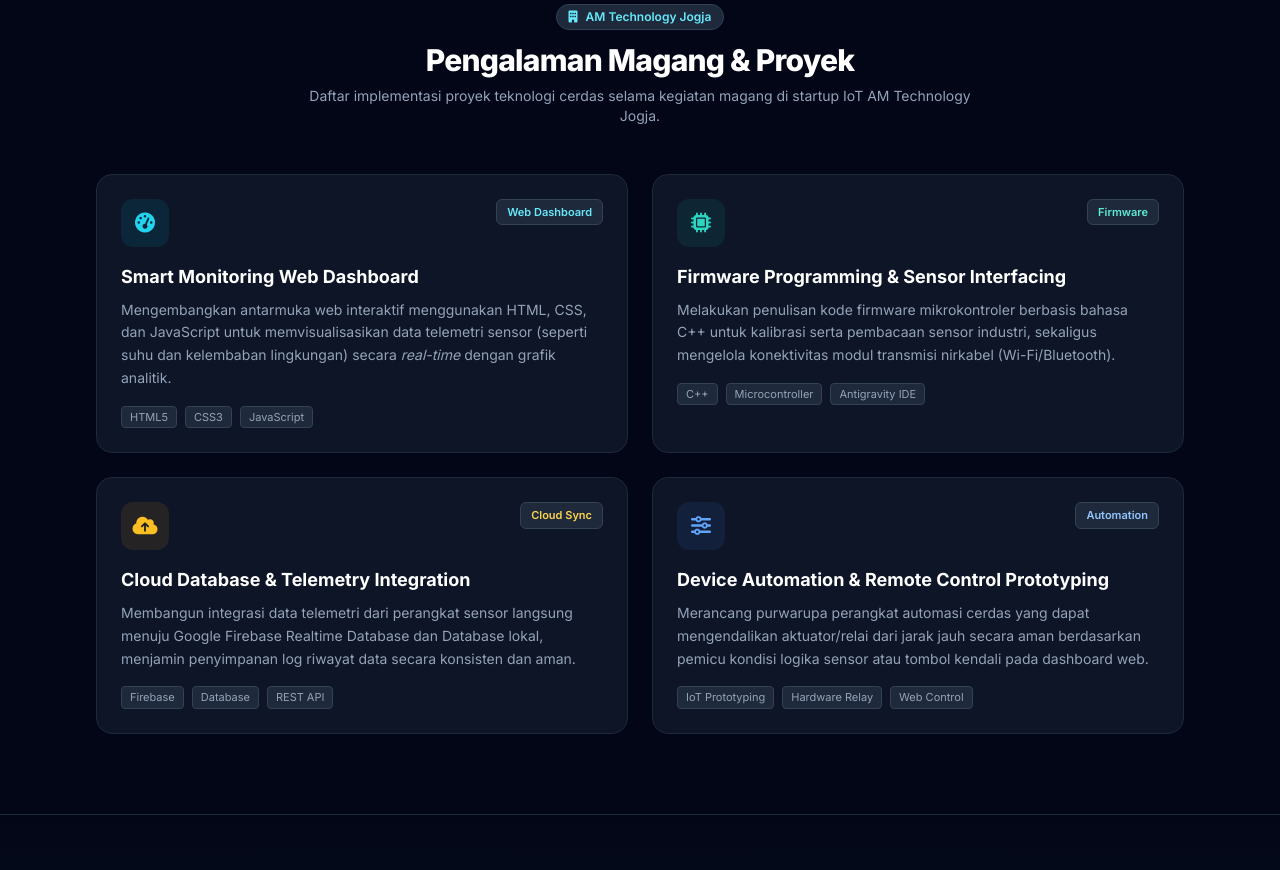
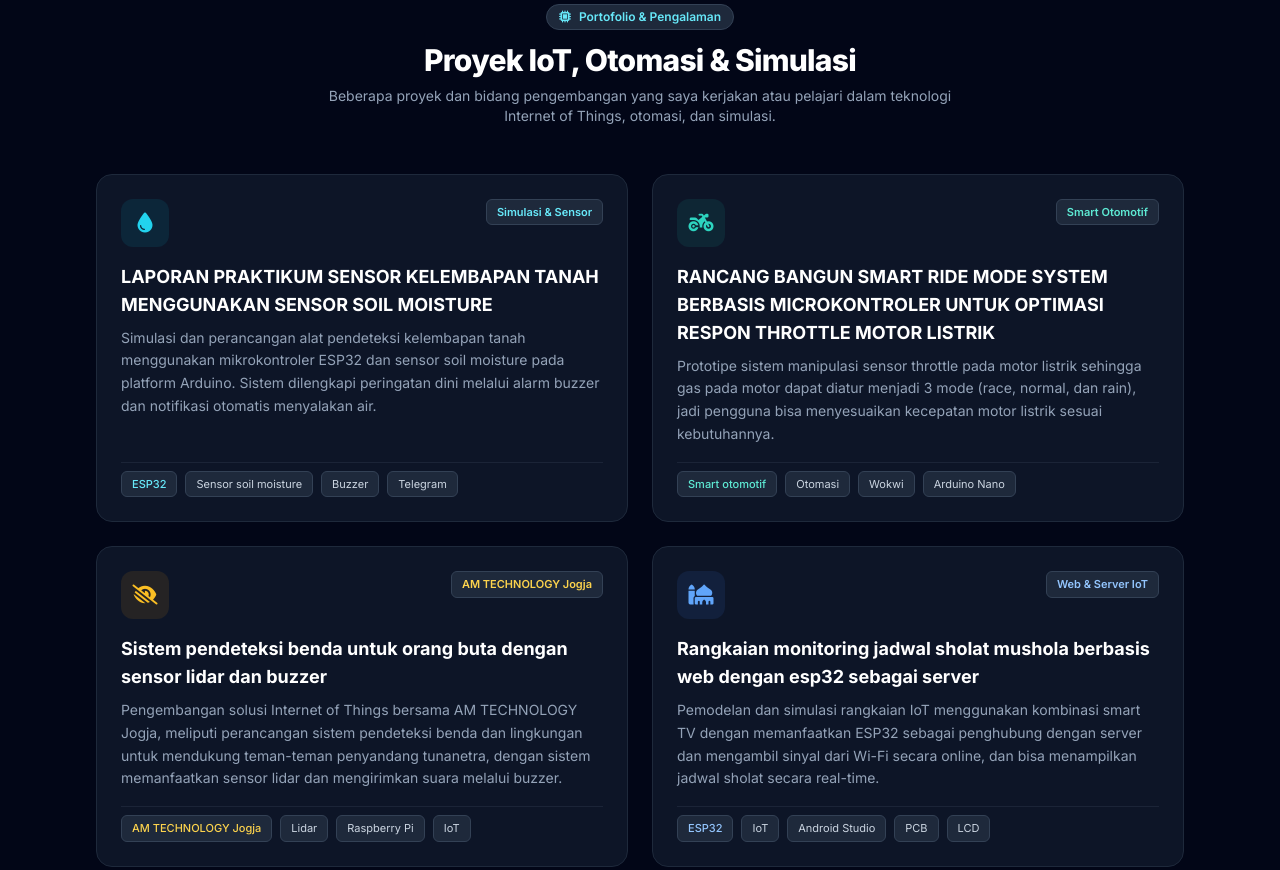
Before and after one commit to ok112r/landing-page-profil, a plain HTML site: page index.html in a window 1280 px wide. Shown: the part 1938-2808 px from the top of the page. Drawn offline with nearby package versions, Linux system fonts and the light colour scheme.

Commit message:
update: isi bagian proyek & pengalaman IoT, Otomasi & Simulasi

```diff
--- a/index.html
+++ b/index.html
@@ -291,97 +291,110 @@
       <div id="portfolio" class="pt-8">
         <div class="text-center max-w-2xl mx-auto mb-12">
           <div class="inline-flex items-center gap-2 px-3 py-1 rounded-full bg-slate-800 text-cyan-300 text-xs font-semibold mb-3 border border-slate-700">
-            <i class="fa-solid fa-building"></i>
-            AM Technology Jogja
+            <i class="fa-solid fa-microchip"></i>
+            Portofolio &amp; Pengalaman
           </div>
-          <h3 class="text-3xl font-extrabold text-white tracking-tight">Pengalaman Magang & Proyek</h3>
-          <p class="text-slate-400 text-sm mt-2">Daftar implementasi proyek teknologi cerdas selama kegiatan magang di startup IoT AM Technology Jogja.</p>
+          <h3 class="text-3xl font-extrabold text-white tracking-tight">Proyek IoT, Otomasi &amp; Simulasi</h3>
+          <p class="text-slate-400 text-sm mt-2">Beberapa proyek dan bidang pengembangan yang saya kerjakan atau pelajari dalam teknologi Internet of Things, otomasi, dan simulasi.</p>
         </div>
 
         <!-- 4 Projects Grid -->
         <div class="grid grid-cols-1 md:grid-cols-2 gap-6">
 
           <!-- Project 1 -->
-          <div class="p-6 rounded-2xl bg-slate-900/90 border border-slate-800 hover:border-cyan-500/50 transition-all hover:shadow-xl hover:shadow-cyan-500/5 group">
+          <div class="p-6 rounded-2xl bg-slate-900/90 border border-slate-800 hover:border-cyan-500/50 transition-all hover:shadow-xl hover:shadow-cyan-500/5 group flex flex-col justify-between">
+            <div>
               <div class="flex items-start justify-between gap-4 mb-4">
                 <div class="w-12 h-12 rounded-xl bg-cyan-500/10 text-cyan-400 flex items-center justify-center text-xl group-hover:scale-105 transition-transform">
-                <i class="fa-solid fa-gauge-high"></i>
+                  <i class="fa-solid fa-droplet"></i>
                 </div>
-              <span class="text-[11px] font-semibold px-2.5 py-1 rounded-md bg-slate-800 text-cyan-300 border border-slate-700">Web Dashboard</span>
+                <span class="text-[11px] font-semibold px-2.5 py-1 rounded-md bg-slate-800 text-cyan-300 border border-slate-700">Simulasi &amp; Sensor</span>
               </div>
-            <h4 class="text-lg font-bold text-white group-hover:text-cyan-300 transition-colors mb-2">
-              Smart Monitoring Web Dashboard
+              <h4 class="text-base sm:text-lg font-bold text-white group-hover:text-cyan-300 transition-colors mb-2 leading-snug">
+                LAPORAN PRAKTIKUM SENSOR KELEMBAPAN TANAH MENGGUNAKAN SENSOR SOIL MOISTURE
               </h4>
               <p class="text-slate-400 text-sm leading-relaxed mb-4">
-              Mengembangkan antarmuka web interaktif menggunakan HTML, CSS, dan JavaScript untuk memvisualisasikan data telemetri sensor (seperti suhu dan kelembaban lingkungan) secara <em>real-time</em> dengan grafik analitik.
+                Simulasi dan perancangan alat pendeteksi kelembapan tanah menggunakan mikrokontroler ESP32 dan sensor soil moisture pada platform Arduino. Sistem dilengkapi peringatan dini melalui alarm buzzer dan notifikasi otomatis menyalakan air.
               </p>
-            <div class="flex flex-wrap gap-2 text-[11px] text-slate-400">
-              <span class="px-2 py-0.5 rounded bg-slate-800 border border-slate-700">HTML5</span>
-              <span class="px-2 py-0.5 rounded bg-slate-800 border border-slate-700">CSS3</span>
-              <span class="px-2 py-0.5 rounded bg-slate-800 border border-slate-700">JavaScript</span>
+            </div>
+            <div class="flex flex-wrap gap-2 text-[11px] text-slate-400 pt-2 border-t border-slate-800/80">
+              <span class="px-2.5 py-1 rounded-md bg-slate-800 border border-slate-700 text-cyan-300 font-medium">ESP32</span>
+              <span class="px-2.5 py-1 rounded-md bg-slate-800 border border-slate-700 text-slate-300">Sensor soil moisture</span>
+              <span class="px-2.5 py-1 rounded-md bg-slate-800 border border-slate-700 text-slate-300">Buzzer</span>
+              <span class="px-2.5 py-1 rounded-md bg-slate-800 border border-slate-700 text-slate-300">Telegram</span>
             </div>
           </div>
 
           <!-- Project 2 -->
-          <div class="p-6 rounded-2xl bg-slate-900/90 border border-slate-800 hover:border-teal-500/50 transition-all hover:shadow-xl hover:shadow-teal-500/5 group">
+          <div class="p-6 rounded-2xl bg-slate-900/90 border border-slate-800 hover:border-teal-500/50 transition-all hover:shadow-xl hover:shadow-teal-500/5 group flex flex-col justify-between">
+            <div>
               <div class="flex items-start justify-between gap-4 mb-4">
                 <div class="w-12 h-12 rounded-xl bg-teal-500/10 text-teal-400 flex items-center justify-center text-xl group-hover:scale-105 transition-transform">
-                <i class="fa-solid fa-microchip"></i>
+                  <i class="fa-solid fa-motorcycle"></i>
                 </div>
-              <span class="text-[11px] font-semibold px-2.5 py-1 rounded-md bg-slate-800 text-teal-300 border border-slate-700">Firmware</span>
+                <span class="text-[11px] font-semibold px-2.5 py-1 rounded-md bg-slate-800 text-teal-300 border border-slate-700">Smart Otomotif</span>
               </div>
-            <h4 class="text-lg font-bold text-white group-hover:text-teal-300 transition-colors mb-2">
-              Firmware Programming & Sensor Interfacing
+              <h4 class="text-base sm:text-lg font-bold text-white group-hover:text-teal-300 transition-colors mb-2 leading-snug">
+                RANCANG BANGUN SMART RIDE MODE SYSTEM BERBASIS MICROKONTROLER UNTUK OPTIMASI RESPON THROTTLE MOTOR LISTRIK
               </h4>
               <p class="text-slate-400 text-sm leading-relaxed mb-4">
-              Melakukan penulisan kode firmware mikrokontroler berbasis bahasa C++ untuk kalibrasi serta pembacaan sensor industri, sekaligus mengelola konektivitas modul transmisi nirkabel (Wi-Fi/Bluetooth).
+                Prototipe sistem manipulasi sensor throttle pada motor listrik sehingga gas pada motor dapat diatur menjadi 3 mode (race, normal, dan rain), jadi pengguna bisa menyesuaikan kecepatan motor listrik sesuai kebutuhannya.
               </p>
-            <div class="flex flex-wrap gap-2 text-[11px] text-slate-400">
-              <span class="px-2 py-0.5 rounded bg-slate-800 border border-slate-700">C++</span>
-              <span class="px-2 py-0.5 rounded bg-slate-800 border border-slate-700">Microcontroller</span>
-              <span class="px-2 py-0.5 rounded bg-slate-800 border border-slate-700">Antigravity IDE</span>
+            </div>
+            <div class="flex flex-wrap gap-2 text-[11px] text-slate-400 pt-2 border-t border-slate-800/80">
+              <span class="px-2.5 py-1 rounded-md bg-slate-800 border border-slate-700 text-teal-300 font-medium">Smart otomotif</span>
+              <span class="px-2.5 py-1 rounded-md bg-slate-800 border border-slate-700 text-slate-300">Otomasi</span>
+              <span class="px-2.5 py-1 rounded-md bg-slate-800 border border-slate-700 text-slate-300">Wokwi</span>
+              <span class="px-2.5 py-1 rounded-md bg-slate-800 border border-slate-700 text-slate-300">Arduino Nano</span>
             </div>
           </div>
 
           <!-- Project 3 -->
-          <div class="p-6 rounded-2xl bg-slate-900/90 border border-slate-800 hover:border-amber-500/50 transition-all hover:shadow-xl hover:shadow-amber-500/5 group">
+          <div class="p-6 rounded-2xl bg-slate-900/90 border border-slate-800 hover:border-amber-500/50 transition-all hover:shadow-xl hover:shadow-amber-500/5 group flex flex-col justify-between">
+            <div>
               <div class="flex items-start justify-between gap-4 mb-4">
                 <div class="w-12 h-12 rounded-xl bg-amber-500/10 text-amber-400 flex items-center justify-center text-xl group-hover:scale-105 transition-transform">
-                <i class="fa-solid fa-cloud-arrow-up"></i>
+                  <i class="fa-solid fa-eye-low-vision"></i>
                 </div>
-              <span class="text-[11px] font-semibold px-2.5 py-1 rounded-md bg-slate-800 text-amber-300 border border-slate-700">Cloud Sync</span>
+                <span class="text-[11px] font-semibold px-2.5 py-1 rounded-md bg-slate-800 text-amber-300 border border-slate-700">AM TECHNOLOGY Jogja</span>
               </div>
-            <h4 class="text-lg font-bold text-white group-hover:text-amber-300 transition-colors mb-2">
-              Cloud Database & Telemetry Integration
+              <h4 class="text-base sm:text-lg font-bold text-white group-hover:text-amber-300 transition-colors mb-2 leading-snug">
+                Sistem pendeteksi benda untuk orang buta dengan sensor lidar dan buzzer
               </h4>
               <p class="text-slate-400 text-sm leading-relaxed mb-4">
-              Membangun integrasi data telemetri dari perangkat sensor langsung menuju Google Firebase Realtime Database dan Database lokal, menjamin penyimpanan log riwayat data secara konsisten dan aman.
+                Pengembangan solusi Internet of Things bersama AM TECHNOLOGY Jogja, meliputi perancangan sistem pendeteksi benda dan lingkungan untuk mendukung teman-teman penyandang tunanetra, dengan sistem memanfaatkan sensor lidar dan mengirimkan suara melalui buzzer.
               </p>
-            <div class="flex flex-wrap gap-2 text-[11px] text-slate-400">
-              <span class="px-2 py-0.5 rounded bg-slate-800 border border-slate-700">Firebase</span>
-              <span class="px-2 py-0.5 rounded bg-slate-800 border border-slate-700">Database</span>
-              <span class="px-2 py-0.5 rounded bg-slate-800 border border-slate-700">REST API</span>
+            </div>
+            <div class="flex flex-wrap gap-2 text-[11px] text-slate-400 pt-2 border-t border-slate-800/80">
+              <span class="px-2.5 py-1 rounded-md bg-slate-800 border border-slate-700 text-amber-300 font-medium">AM TECHNOLOGY Jogja</span>
+              <span class="px-2.5 py-1 rounded-md bg-slate-800 border border-slate-700 text-slate-300">Lidar</span>
+              <span class="px-2.5 py-1 rounded-md bg-slate-800 border border-slate-700 text-slate-300">Raspberry Pi</span>
+              <span class="px-2.5 py-1 rounded-md bg-slate-800 border border-slate-700 text-slate-300">IoT</span>
             </div>
           </div>
 
           <!-- Project 4 -->
-          <div class="p-6 rounded-2xl bg-slate-900/90 border border-slate-800 hover:border-blue-500/50 transition-all hover:shadow-xl hover:shadow-blue-500/5 group">
+          <div class="p-6 rounded-2xl bg-slate-900/90 border border-slate-800 hover:border-blue-500/50 transition-all hover:shadow-xl hover:shadow-blue-500/5 group flex flex-col justify-between">
+            <div>
               <div class="flex items-start justify-between gap-4 mb-4">
                 <div class="w-12 h-12 rounded-xl bg-blue-500/10 text-blue-400 flex items-center justify-center text-xl group-hover:scale-105 transition-transform">
-                <i class="fa-solid fa-sliders"></i>
+                  <i class="fa-solid fa-mosque"></i>
                 </div>
-              <span class="text-[11px] font-semibold px-2.5 py-1 rounded-md bg-slate-800 text-blue-300 border border-slate-700">Automation</span>
+                <span class="text-[11px] font-semibold px-2.5 py-1 rounded-md bg-slate-800 text-blue-300 border border-slate-700">Web &amp; Server IoT</span>
               </div>
-            <h4 class="text-lg font-bold text-white group-hover:text-blue-300 transition-colors mb-2">
-              Device Automation & Remote Control Prototyping
+              <h4 class="text-base sm:text-lg font-bold text-white group-hover:text-blue-300 transition-colors mb-2 leading-snug">
+                Rangkaian monitoring jadwal sholat mushola berbasis web dengan esp32 sebagai server
               </h4>
               <p class="text-slate-400 text-sm leading-relaxed mb-4">
-              Merancang purwarupa perangkat automasi cerdas yang dapat mengendalikan aktuator/relai dari jarak jauh secara aman berdasarkan pemicu kondisi logika sensor atau tombol kendali pada dashboard web.
+                Pemodelan dan simulasi rangkaian IoT menggunakan kombinasi smart TV dengan memanfaatkan ESP32 sebagai penghubung dengan server dan mengambil sinyal dari Wi-Fi secara online, dan bisa menampilkan jadwal sholat secara real-time.
               </p>
-            <div class="flex flex-wrap gap-2 text-[11px] text-slate-400">
-              <span class="px-2 py-0.5 rounded bg-slate-800 border border-slate-700">IoT Prototyping</span>
-              <span class="px-2 py-0.5 rounded bg-slate-800 border border-slate-700">Hardware Relay</span>
-              <span class="px-2 py-0.5 rounded bg-slate-800 border border-slate-700">Web Control</span>
+            </div>
+            <div class="flex flex-wrap gap-2 text-[11px] text-slate-400 pt-2 border-t border-slate-800/80">
+              <span class="px-2.5 py-1 rounded-md bg-slate-800 border border-slate-700 text-blue-300 font-medium">ESP32</span>
+              <span class="px-2.5 py-1 rounded-md bg-slate-800 border border-slate-700 text-slate-300">IoT</span>
+              <span class="px-2.5 py-1 rounded-md bg-slate-800 border border-slate-700 text-slate-300">Android Studio</span>
+              <span class="px-2.5 py-1 rounded-md bg-slate-800 border border-slate-700 text-slate-300">PCB</span>
+              <span class="px-2.5 py-1 rounded-md bg-slate-800 border border-slate-700 text-slate-300">LCD</span>
             </div>
           </div>
 
```
Also changed, not shown: 1 other file. Lines whose indentation alone changed are shown as unchanged.
